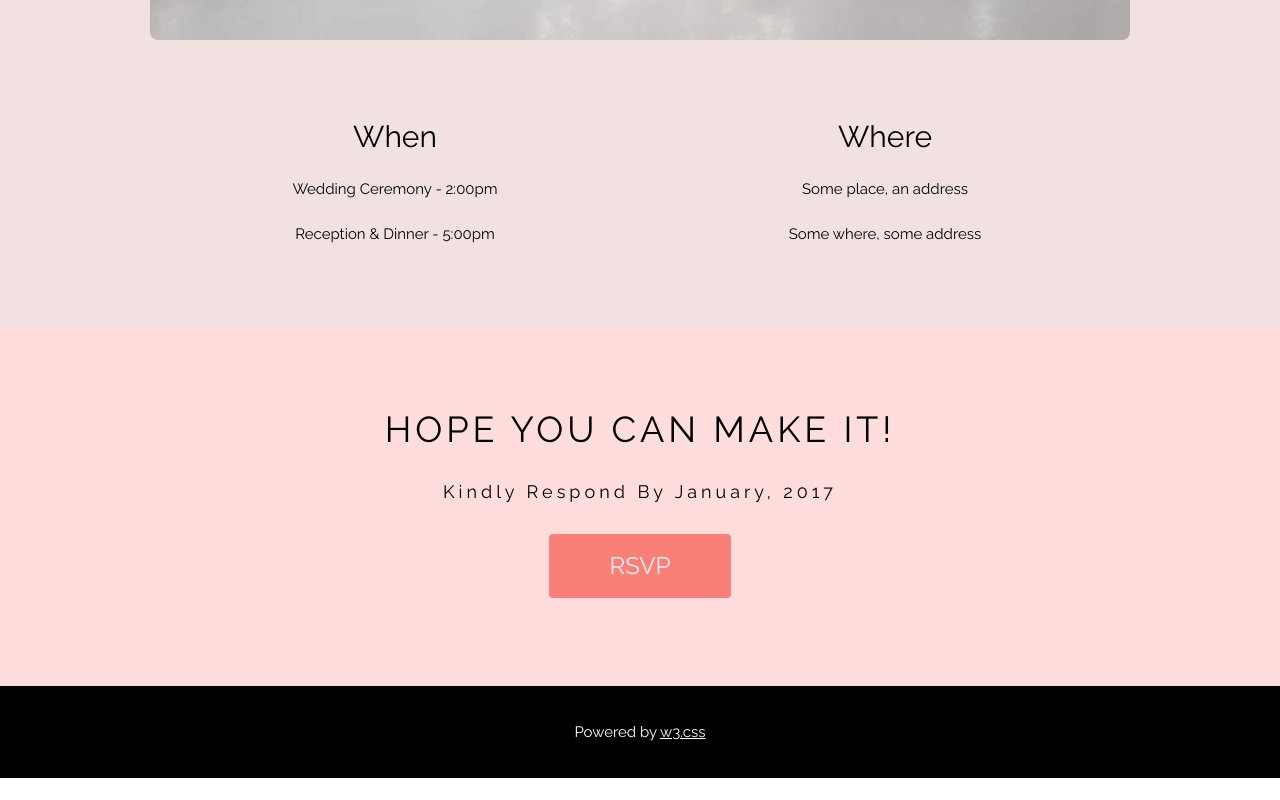
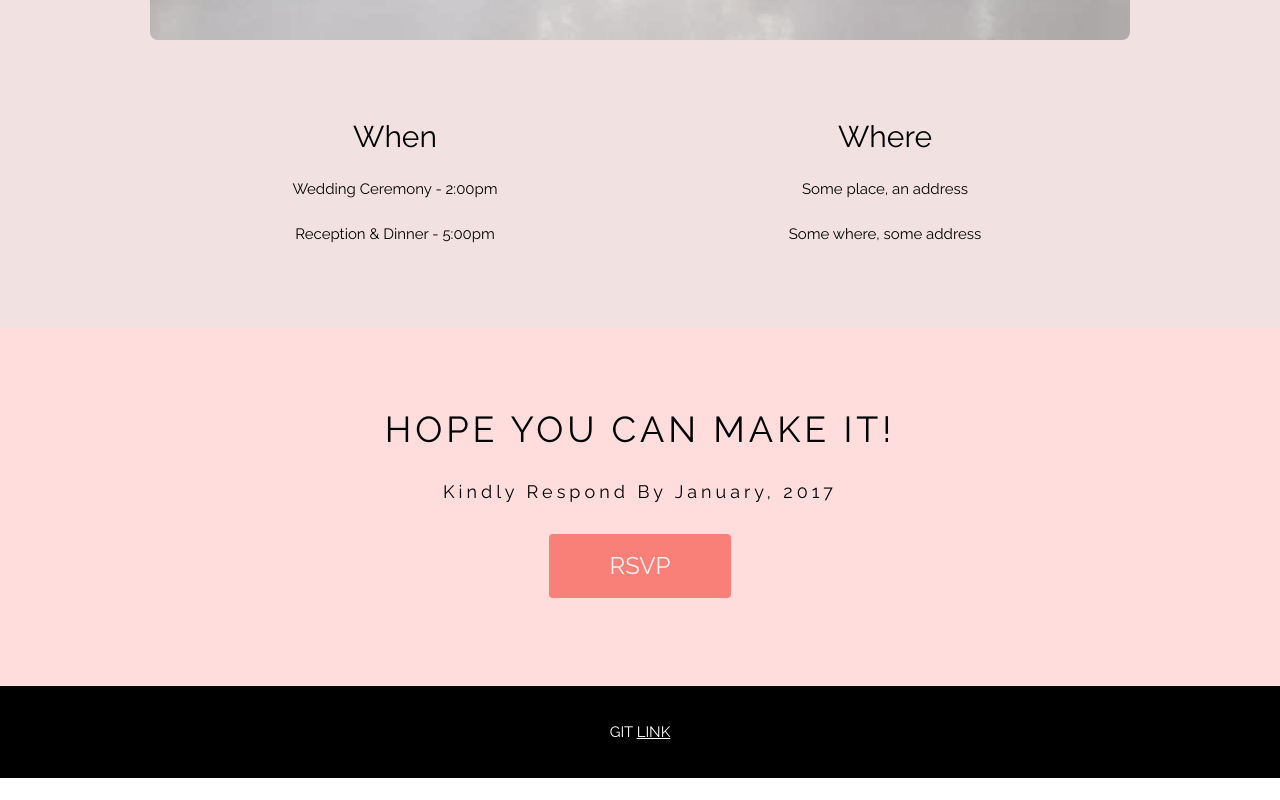
Before and after one commit to Mittalagarwalashish/wedding-invitation-template, a plain HTML site: page index.html in a window 1280 px wide. Shown: the part 3525-4325 px from the top of the page. Drawn offline with nearby package versions, Linux system fonts and the light colour scheme.

Commit message:
Update index.html

```diff
--- a/index.html
+++ b/index.html
@@ -113,7 +113,7 @@ p {line-height: 2}
 
 <!-- Footer -->
 <footer class="w3-center w3-black w3-padding-16">
-  <p>Powered by <a href="https://www.w3schools.com/w3css/default.asp" title="W3.CSS" target="_blank" class="w3-hover-text-green">w3.css</a></p>
+  <p>GIT <a href="https://www.w3schools.com/w3css/default.asp" title="W3.CSS" target="_blank" class="w3-hover-text-green">LINK</a></p>
 </footer>
 <div class="w3-hide-small" style="margin-bottom:32px"> </div>
 
```
